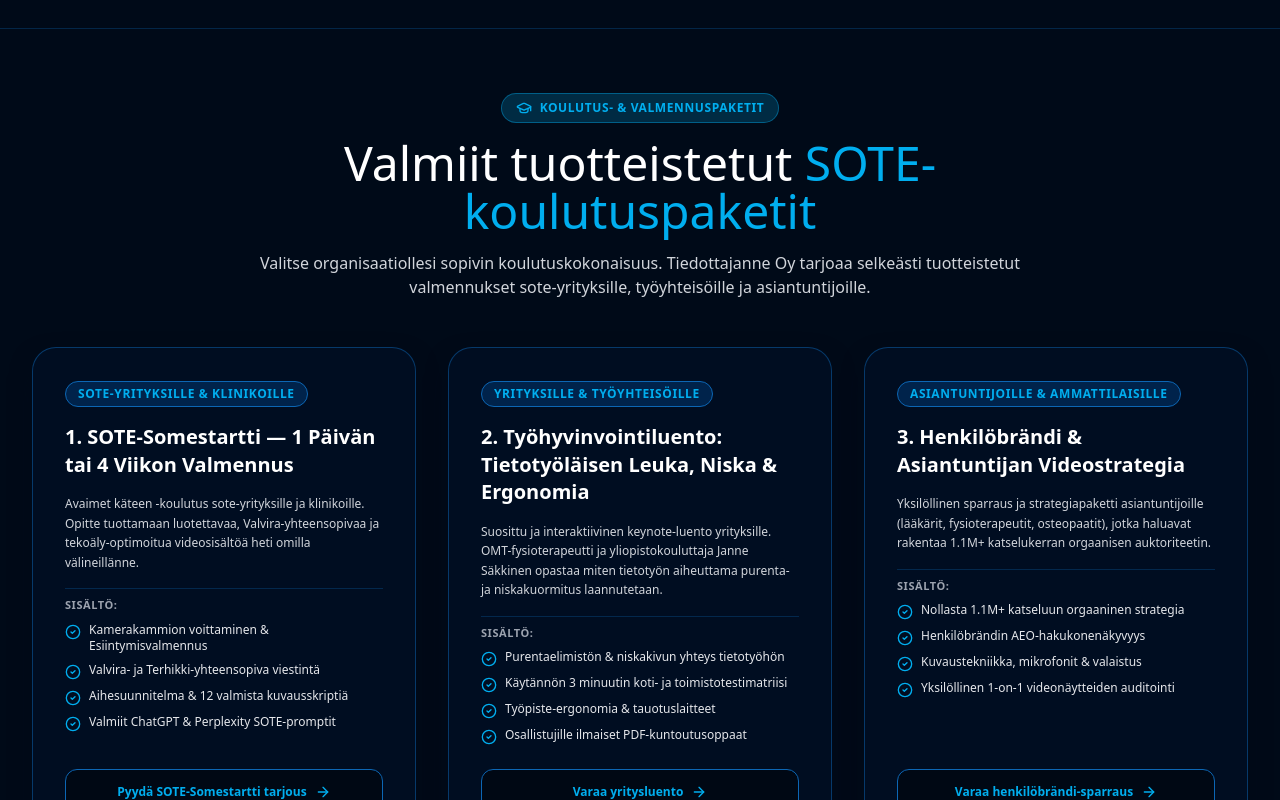
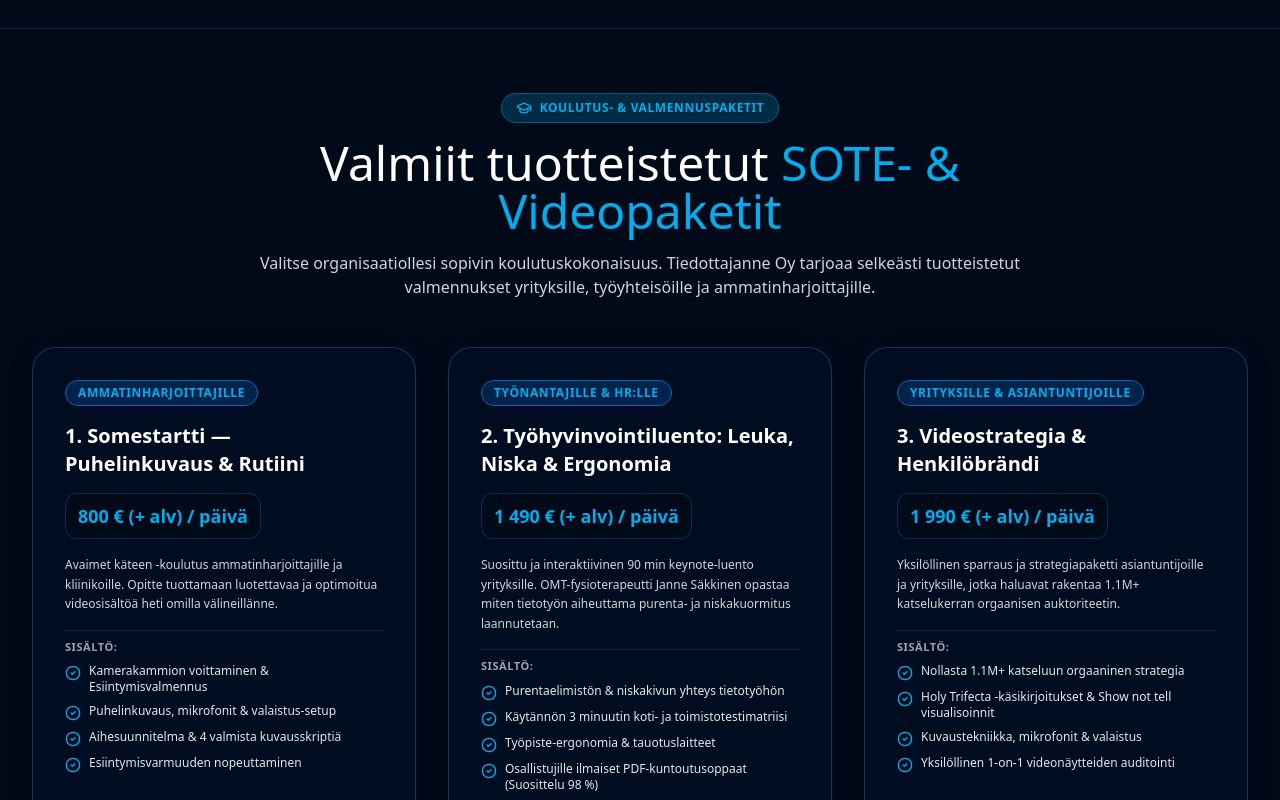
Before and after one commit to tftsakkinen-collab/tiedottajanne, a Next.js app: page / in a window 1280 px wide. Shown: the part 2760-3560 px from the top of the page. Built offline with nearby package versions, Linux system fonts and the light colour scheme; no server answers.

Commit message:
fix(ui): restore original high-end dark UI design, typography and icons, remove 0-jargon phrasing, and update pricing

```diff
--- a/src/components/ServicesAndTraining.tsx
+++ b/src/components/ServicesAndTraining.tsx
@@ -6,42 +6,45 @@ import { Sparkles, Video, Users, GraduationCap, CheckCircle2, ArrowRight, Shield
 export default function ServicesAndTraining() {
   const packages = [
     {
-      badge: "SOTE-Yrityksille & Klinikoille",
-      title: "1. SOTE-Somestartti — 1 Päivän tai 4 Viikon Valmennus",
-      desc: "Avaimet käteen -koulutus sote-yrityksille ja klinikoille. Opitte tuottamaan luotettavaa, Valvira-yhteensopivaa ja tekoäly-optimoitua videosisältöä heti omilla välineillänne.",
+      badge: "Ammatinharjoittajille",
+      title: "1. Somestartti — Puhelinkuvaus & Rutiini",
+      price: "800 € (+ alv) / päivä",
+      desc: "Avaimet käteen -koulutus ammatinharjoittajille ja kliinikoille. Opitte tuottamaan luotettavaa ja optimoitua videosisältöä heti omilla välineillänne.",
       features: [
         "Kamerakammion voittaminen & Esiintymisvalmennus",
-        "Valvira- ja Terhikki-yhteensopiva viestintä",
-        "Aihesuunnitelma & 12 valmista kuvausskriptiä",
-        "Valmiit ChatGPT & Perplexity SOTE-promptit",
+        "Puhelinkuvaus, mikrofonit & valaistus-setup",
+        "Aihesuunnitelma & 4 valmista kuvausskriptiä",
+        "Esiintymisvarmuuden nopeuttaminen",
       ],
-      ctaText: "Pyydä SOTE-Somestartti tarjous",
+      ctaText: "Pyydä Somestartti tarjous",
       link: "/yhteystiedot",
     },
     {
-      badge: "Yrityksille & Työyhteisöille",
-      title: "2. Työhyvinvointiluento: Tietotyöläisen Leuka, Niska & Ergonomia",
-      desc: "Suosittu ja interaktiivinen keynote-luento yrityksille. OMT-fysioterapeutti ja yliopistokouluttaja Janne Säkkinen opastaa miten tietotyön aiheuttama purenta- ja niskakuormitus laannutetaan.",
+      badge: "Työnantajille & HR:lle",
+      title: "2. Työhyvinvointiluento: Leuka, Niska & Ergonomia",
+      price: "1 490 € (+ alv) / päivä",
+      desc: "Suosittu ja interaktiivinen 90 min keynote-luento yrityksille. OMT-fysioterapeutti Janne Säkkinen opastaa miten tietotyön aiheuttama purenta- ja niskakuormitus laannutetaan.",
       features: [
         "Purentaelimistön & niskakivun yhteys tietotyöhön",
         "Käytännön 3 minuutin koti- ja toimistotestimatriisi",
         "Työpiste-ergonomia & tauotuslaitteet",
-        "Osallistujille ilmaiset PDF-kuntoutusoppaat",
+        "Osallistujille ilmaiset PDF-kuntoutusoppaat (Suosittelu 98 %)",
       ],
       ctaText: "Varaa yritysluento",
       link: "/yhteystiedot",
     },
     {
-      badge: "Asiantuntijoille & Ammattilaisille",
-      title: "3. Henkilöbrändi & Asiantuntijan Videostrategia",
-      desc: "Yksilöllinen sparraus ja strategiapaketti asiantuntijoille (lääkärit, fysioterapeutit, osteopaatit), jotka haluavat rakentaa 1.1M+ katselukerran orgaanisen auktoriteetin.",
+      badge: "Yrityksille & Asiantuntijoille",
+      title: "3. Videostrategia & Henkilöbrändi",
+      price: "1 990 € (+ alv) / päivä",
+      desc: "Yksilöllinen sparraus ja strategiapaketti asiantuntijoille ja yrityksille, jotka haluavat rakentaa 1.1M+ katselukerran orgaanisen auktoriteetin.",
       features: [
         "Nollasta 1.1M+ katseluun orgaaninen strategia",
-        "Henkilöbrändin AEO-hakukonenäkyvyys",
+        "Holy Trifecta -käsikirjoitukset & Show not tell visualisoinnit",
         "Kuvaustekniikka, mikrofonit & valaistus",
         "Yksilöllinen 1-on-1 videonäytteiden auditointi",
       ],
-      ctaText: "Varaa henkilöbrändi-sparraus",
+      ctaText: "Varaa videostrategia",
       link: "/yhteystiedot",
     },
   ];
@@ -57,10 +60,10 @@ export default function ServicesAndTraining() {
             <span>Koulutus- &amp; Valmennuspaketit</span>
           </div>
           <h2 className="text-3xl sm:text-4xl md:text-5xl font-display text-white tracking-normal leading-[1.2]">
-            Valmiit tuotteistetut <span className="text-[#00AEEF]">SOTE-koulutuspaketit</span>
+            Valmiit tuotteistetut <span className="text-[#00AEEF]">SOTE- &amp; Videopaketit</span>
           </h2>
           <p className="text-gray-300 text-sm sm:text-base leading-relaxed">
-            Valitse organisaatiollesi sopivin koulutuskokonaisuus. Tiedottajanne Oy tarjoaa selkeästi tuotteistetut valmennukset sote-yrityksille, työyhteisöille ja asiantuntijoille.
+            Valitse organisaatiollesi sopivin koulutuskokonaisuus. Tiedottajanne Oy tarjoaa selkeästi tuotteistetut valmennukset yrityksille, työyhteisöille ja ammatinharjoittajille.
           </p>
         </div>
 
@@ -72,12 +75,17 @@ export default function ServicesAndTraining() {
               className="p-8 rounded-3xl bg-[#000d21] border border-[#0C66B4]/50 space-y-6 shadow-panel hover:border-[#00AEEF] transition-all flex flex-col justify-between group"
             >
               <div className="space-y-4">
-                <span className="inline-block px-3 py-1 rounded-full bg-[#014489]/40 border border-[#0C66B4] text-[#00AEEF] text-xs font-semibold uppercase tracking-wider">
-                  {pkg.badge}
-                </span>
+                <div className="flex items-center justify-between">
+                  <span className="inline-block px-3 py-1 rounded-full bg-[#014489]/40 border border-[#0C66B4] text-[#00AEEF] text-xs font-semibold uppercase tracking-wider">
+                    {pkg.badge}
+                  </span>
+                </div>
                 <h3 className="text-xl font-bold text-white group-hover:text-[#00AEEF] transition-colors leading-snug">
                   {pkg.title}
                 </h3>
+                <div className="text-lg font-black text-[#00AEEF] bg-[#000a18] py-2 px-3 rounded-xl border border-[#0C66B4]/40 inline-block">
+                  {pkg.price}
+                </div>
                 <p className="text-xs text-gray-300 leading-relaxed">{pkg.desc}</p>
 
                 <div className="pt-2 space-y-2 border-t border-[#0C66B4]/30">
@@ -95,7 +103,7 @@ export default function ServicesAndTraining() {
 
               <Link
                 href={pkg.link}
-                className="w-full py-3.5 px-4 rounded-xl bg-[#000814] border border-[#0C66B4] text-[#00AEEF] font-bold text-xs hover:bg-[#00AEEF] hover:text-black transition-all flex items-center justify-center gap-2 group/btn text-center"
+                className="w-full py-3.5 px-4 rounded-xl bg-[#000814] border border-[#0C66B4] text-[#00AEEF] font-bold text-xs hover:bg-[#00AEEF] hover:text-black transition-all flex items-center justify-center gap-2 group/btn text-center mt-4"
               >
                 <span>{pkg.ctaText}</span>
                 <ArrowRight className="w-4 h-4 group-hover/btn:translate-x-1 transition-transform" />
@@ -104,7 +112,7 @@ export default function ServicesAndTraining() {
           ))}
         </div>
 
-        {/* Story Case Study Box: Nollasta 1.1 miljoonaan katseluun (#9) */}
+        {/* Story Case Study Box */}
         <div className="p-8 sm:p-10 rounded-3xl bg-gradient-to-r from-[#000d21] via-[#014489]/30 to-[#000d21] border border-[#00AEEF]/50 shadow-glow grid grid-cols-1 lg:grid-cols-12 gap-8 items-center">
           <div className="lg:col-span-8 space-y-4">
             <div className="inline-flex items-center gap-2 px-3 py-1 rounded-full bg-emerald-500/20 border border-emerald-400/40 text-emerald-300 text-xs font-bold uppercase tracking-wider">
@@ -115,7 +123,7 @@ export default function ServicesAndTraining() {
               Tapaustutkimus: Nollasta <span className="text-[#00AEEF]">1 150 000+ orgaaniseen katseluun</span>
             </h3>
             <p className="text-xs sm:text-sm text-gray-300 leading-relaxed">
-              Janne Säkkinen rakensi orgaanisen videokanavansa nollasta yli 1.1 miljoonaan katselukertaan täysin ilman maksettua mainontaa. Avain menestykseen oli tutkittuun kliiniseen tietoon perustuvat napakat opetusvideot, Valvira-yhteensopiva viestintä sekä AEO-hakukonenäkyvyys. Samat menetelmät tuodaan nyt Tiedottajanne Oy:n koulutusasiakkaiden käyttöön.
+              Janne Säkkinen rakensi orgaanisen videokanavansa nollasta yli 1.1 miljoonaan katselukertaan täysin ilman maksettua mainontaa. Avain menestykseen oli tutkittuun kliiniseen tietoon perustuvat napakat opetusvideot ja AEO-hakukonenäkyvyys. Samat menetelmät tuodaan nyt Tiedottajanne Oy:n koulutusasiakkaiden käyttöön.
             </p>
           </div>
 
```
